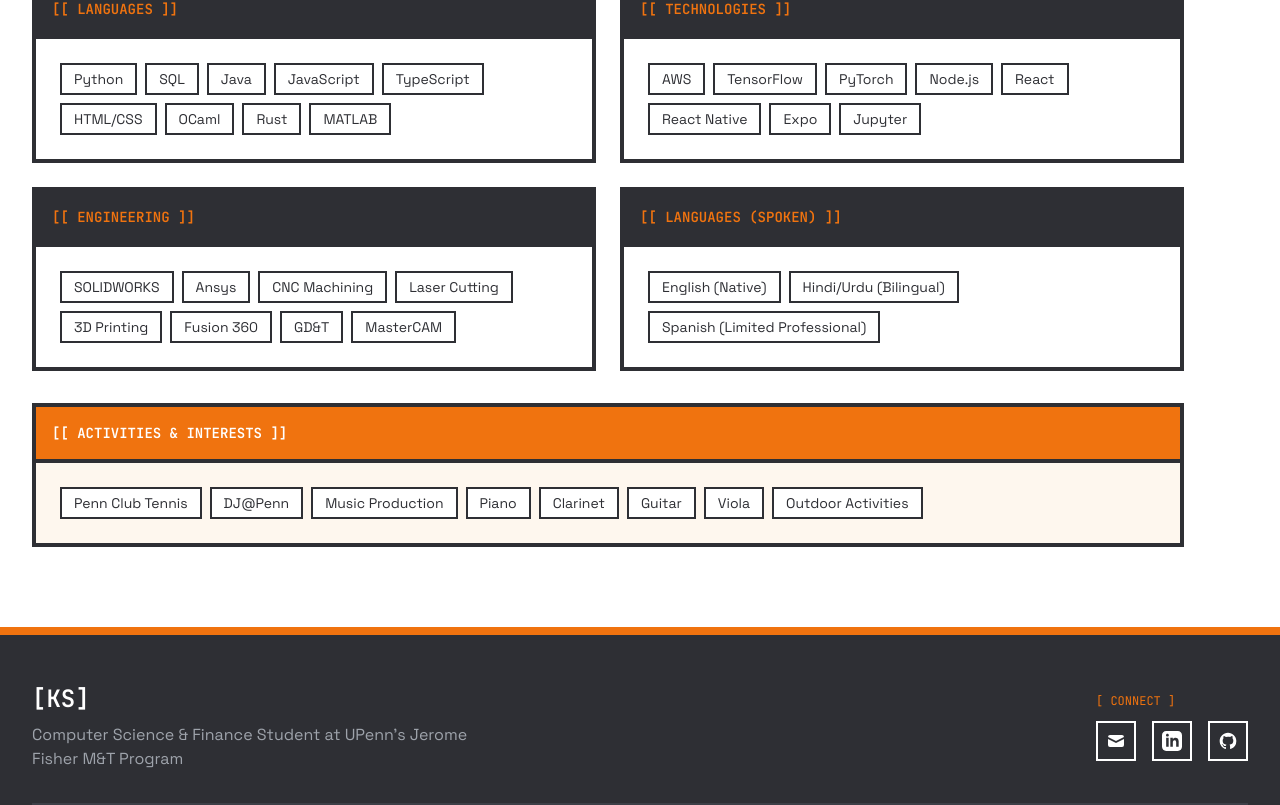
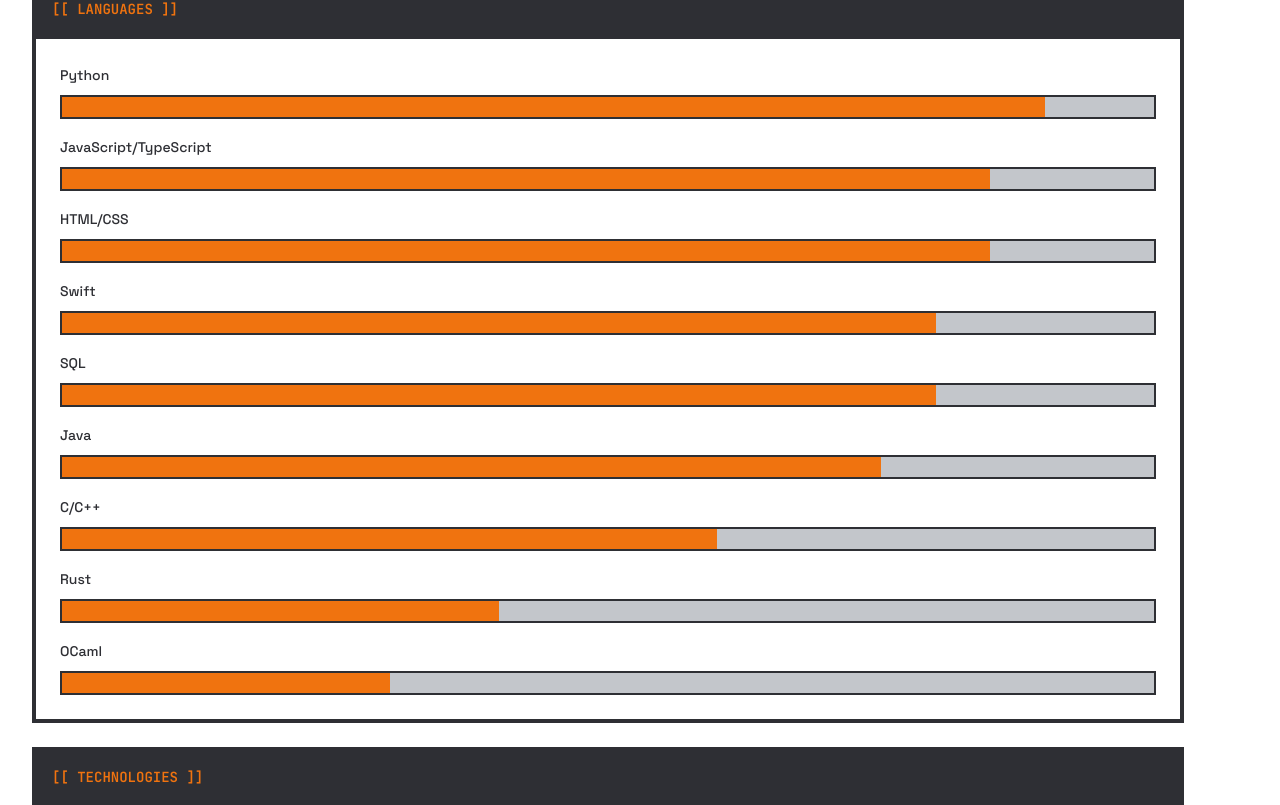
Before and after one commit to krishavs1/Website, a React (Vite) app: page / in a window 1280 px wide. Shown: the part 2975-3780 px from the top of the page. Built offline with nearby package versions, Linux system fonts and the light colour scheme.

Commit message:
Added progress bars to the skills section

```diff
--- a/src/components/Skills.tsx
+++ b/src/components/Skills.tsx
@@ -1,21 +1,27 @@
 const Skills = () => {
-  const skillCategories = [
-    {
-      title: 'Languages',
-      skills: ['Python', 'SQL', 'Java', 'JavaScript', 'TypeScript', 'HTML/CSS', 'OCaml', 'Rust', 'MATLAB']
-    },
-    {
-      title: 'Technologies',
-      skills: ['AWS', 'TensorFlow', 'PyTorch', 'Node.js', 'React', 'React Native', 'Expo', 'Jupyter']
-    },
-    {
-      title: 'Engineering',
-      skills: ['SOLIDWORKS', 'Ansys', 'CNC Machining', 'Laser Cutting', '3D Printing', 'Fusion 360', 'GD&T', 'MasterCAM']
-    },
-    {
-      title: 'Languages (Spoken)',
-      skills: ['English (Native)', 'Hindi/Urdu (Bilingual)', 'Spanish (Limited Professional)']
-    }
+  const skills = [
+    // Programming Languages
+    { name: 'Python', level: 90, category: 'Languages' },
+    { name: 'JavaScript/TypeScript', level: 85, category: 'Languages' },
+    { name: 'HTML/CSS', level: 85, category: 'Languages' },
+    { name: 'Swift', level: 80, category: 'Languages' },
+    { name: 'SQL', level: 80, category: 'Languages' },
+    { name: 'Java', level: 75, category: 'Languages' },
+    { name: 'C/C++', level: 60, category: 'Languages' },
+    { name: 'Rust', level: 40, category: 'Languages' },
+    { name: 'OCaml', level: 30, category: 'Languages' },
+
+    // Technologies (combined Web/App Dev, ML & Data, Cloud)
+    { name: 'React Native', level: 90, category: 'Technologies' },
+    { name: 'Expo', level: 90, category: 'Technologies' },
+    { name: 'React', level: 85, category: 'Technologies' },
+    { name: 'Jupyter', level: 80, category: 'Technologies' },
+    { name: 'Pandas/NumPy', level: 75, category: 'Technologies' },
+    { name: 'Node.js', level: 75, category: 'Technologies' },
+    { name: 'ASP.NET Core', level: 70, category: 'Technologies' },
+    { name: 'TensorFlow/PyTorch', level: 70, category: 'Technologies' },
+    { name: 'Scikit-learn', level: 65, category: 'Technologies' },
+    { name: 'AWS', level: 65, category: 'Technologies' },
   ];
 
   const interests = [
@@ -29,6 +35,16 @@
     'Outdoor Activities'
   ];
 
+  const getCategoryColor = (category: string) => {
+    const colors: { [key: string]: string } = {
+      'Languages': 'bg-primary-500',
+      'Technologies': 'bg-green-500',
+    };
+    return colors[category] || 'bg-dark-900';
+  };
+
+  const categories = Array.from(new Set(skills.map(s => s.category)));
+
   return (
     <section id="skills" className="py-20 bg-white">
       <div className="max-w-7xl mx-auto px-4 sm:px-6 lg:px-8">
@@ -41,30 +57,34 @@
           </h2>
         </div>
 
-        <div className="max-w-6xl">
-          <div className="grid md:grid-cols-2 gap-6 mb-8">
-            {skillCategories.map((category, index) => (
+        <div className="max-w-6xl space-y-6 mb-8">
+          {categories.map((category) => {
+            const categorySkills = skills
+              .filter(s => s.category === category)
+              .sort((a, b) => b.level - a.level); // Sort by percentage descending
+            return (
+              <div key={category} className="border-4 border-dark-900 bg-white">
+                <div className="border-b-4 border-dark-900 p-4 bg-dark-900">
+                  <h3 className="font-mono text-sm text-primary-500">{`[[ ${category.toUpperCase()} ]]`}</h3>
+                </div>
+                <div className="p-6 space-y-4">
+                  {categorySkills.map((skill, i) => (
+                    <div key={i}>
+                      <div className="mb-2">
+                        <span className="text-sm font-medium text-dark-900">{skill.name}</span>
+                      </div>
+                      <div className="w-full h-6 bg-dark-200 border-2 border-dark-900 relative">
                         <div
-                key={index}
-                className="border-4 border-dark-900 bg-white"
-              >
-                <div className="border-b-4 border-dark-900 p-4 bg-dark-900">
-                  <h3 className="font-mono text-sm text-primary-500">[[ {category.title.toUpperCase()} ]]</h3>
+                          className={`h-full ${getCategoryColor(category)} transition-all duration-500`}
+                          style={{ width: `${skill.level}%` }}
+                        />
                       </div>
-                <div className="p-6">
-                  <div className="flex flex-wrap gap-2">
-                    {category.skills.map((skill, i) => (
-                      <span
-                        key={i}
-                        className="px-3 py-1 text-sm border-2 border-dark-900 text-dark-900 hover:bg-primary-500 hover:text-white hover:border-primary-500 transition-colors"
-                      >
-                        {skill}
-                      </span>
+                    </div>
                   ))}
                 </div>
               </div>
-              </div>
-            ))}
+            );
+          })}
         </div>
 
         {/* Interests Section */}
@@ -86,7 +106,6 @@
           </div>
         </div>
       </div>
-      </div>
     </section>
   );
 };
--- a/src/index.css
+++ b/src/index.css
@@ -3,9 +3,9 @@
 @tailwind utilities;
 
 @layer base {
-  body {
+body {
     @apply font-sans antialiased bg-white text-dark-900;
-  }
+}
 
   h1, h2, h3, h4, h5, h6 {
     @apply font-sans font-bold;
```
Lines whose indentation alone changed are shown as unchanged.
